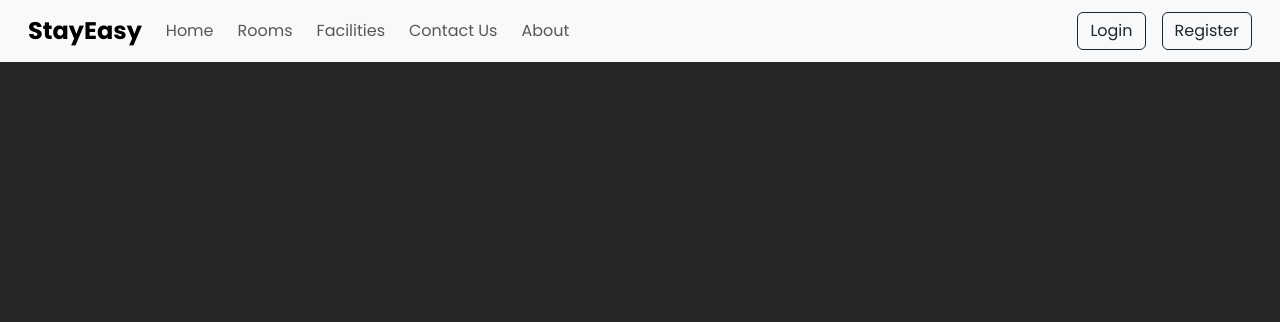
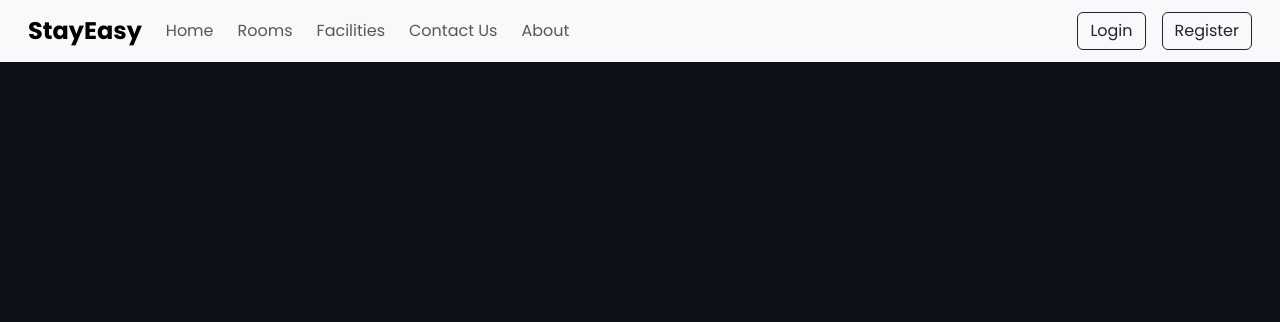
Before and after one commit to poojan20/stayeasy, a PHP site: page / in a window 1280 px wide. Shown: the top 322 px of the page. Run offline with PHP 8.4, Linux system fonts and the light colour scheme.

Commit message:
Change index [5], Changed background [changed color to dark blue-black],[1]

```diff
--- a/image/index.php
+++ b/image/index.php
@@ -20,7 +20,7 @@
 
 </style>
 </head>
-<body style="background-color:#252729;">
+<body style="background-color:#0D1117;">
 
 
     <!--Navbar from bootstrap5-->
```
